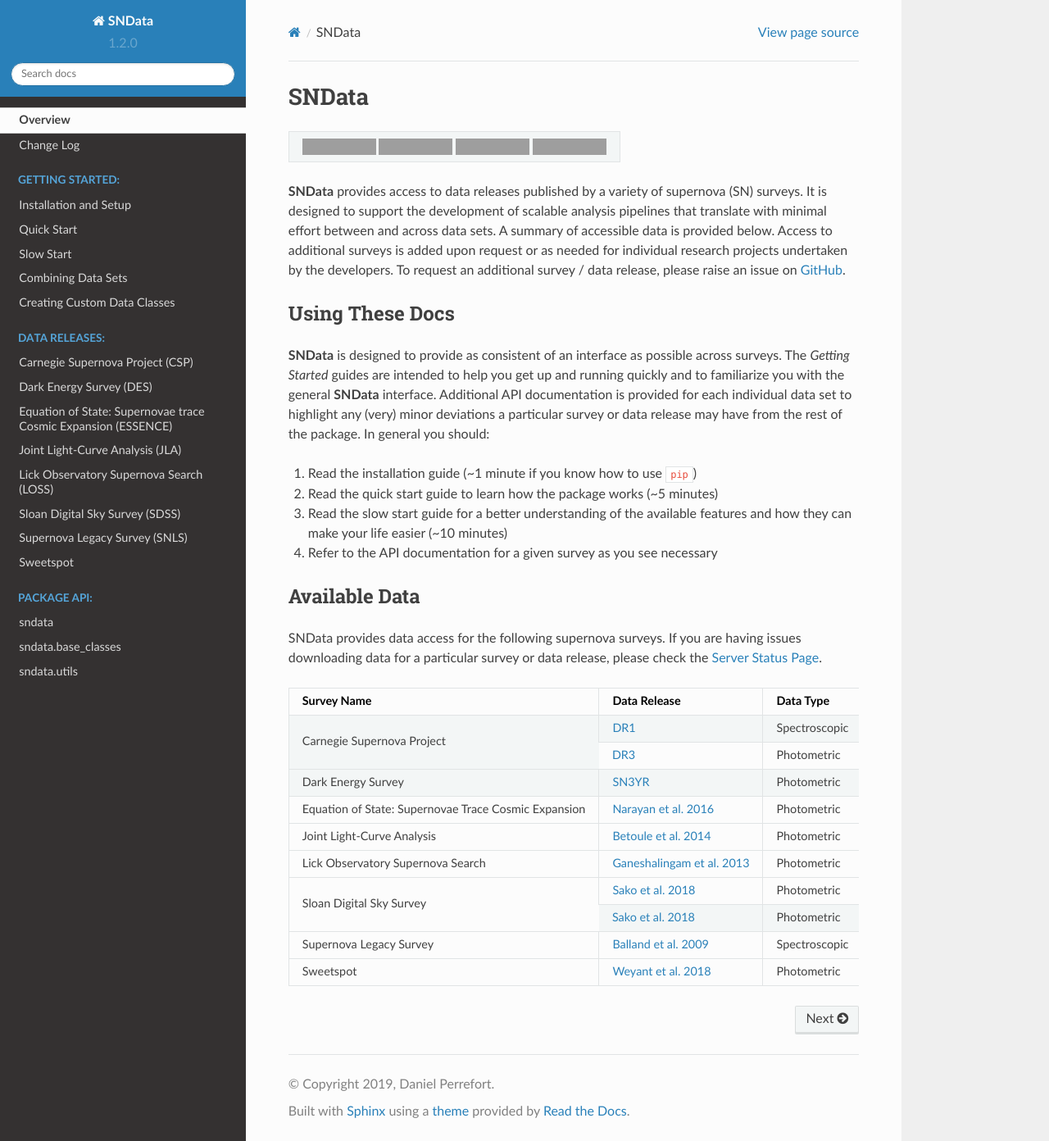
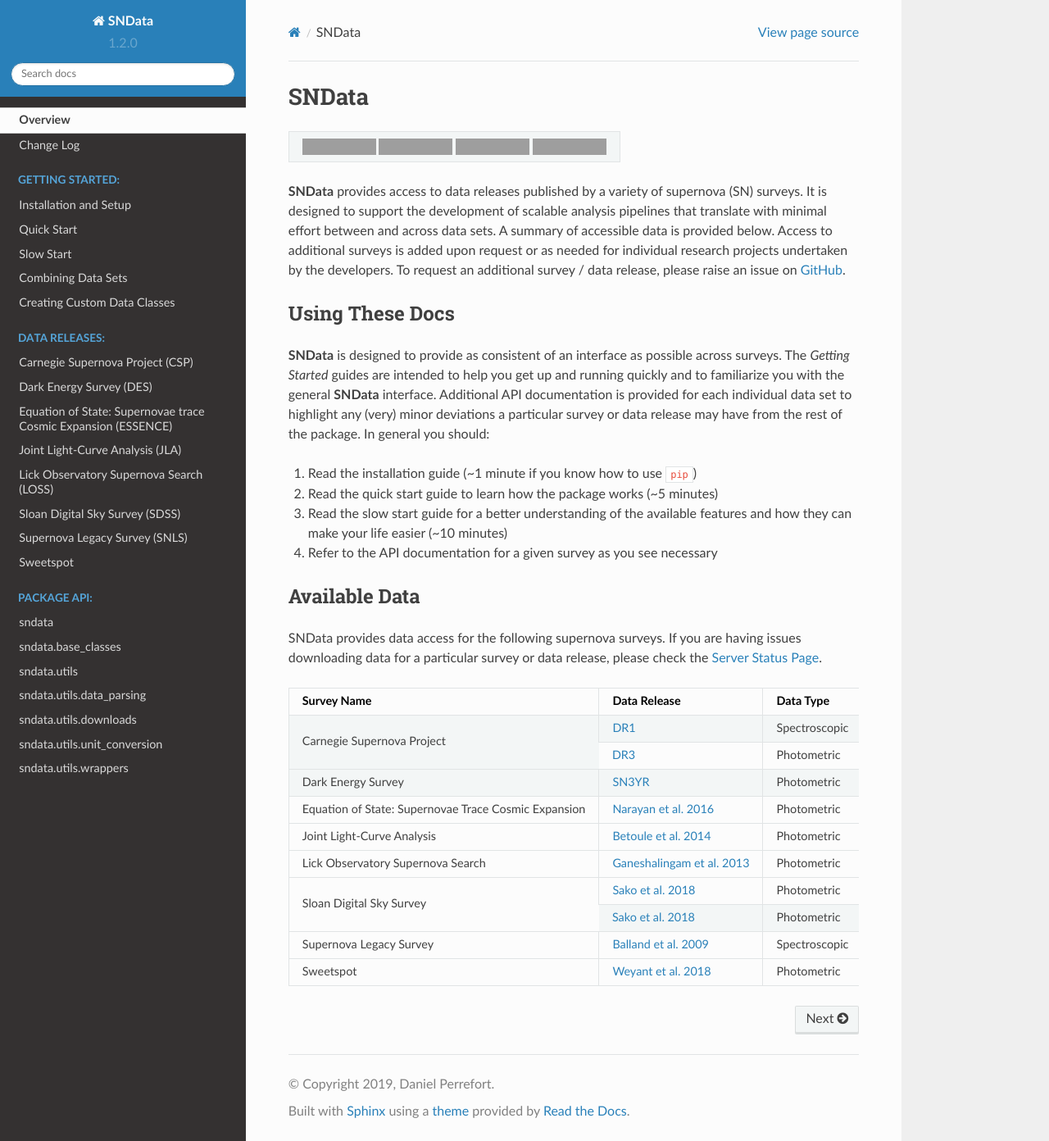
Before and after one commit to sncosmo/SNData, a Sphinx documentation site: the page built from docs/source/index.rst, in a window 1280 px wide and 1392 px high. Shown: the whole window at 82% size. Built offline with Sphinx 7.4.7 and the Read the Docs theme 2.0.0, drawn with Linux system fonts in a browser that asks for light colours; grey boxes are pictures that could not be loaded.

Commit message:
Extends utils section of docs

```diff
--- a/docs/source/index.rst
+++ b/docs/source/index.rst
@@ -137,3 +137,7 @@
    package_api/sndata
    package_api/base_classes
    package_api/utils
+   package_api/utils.data_parsing.rst
+   package_api/utils.downloads.rst
+   package_api/utils.unit_conversion.rst
+   package_api/utils.wrappers.rst
--- /dev/null
+++ b/docs/source/package_api/utils.data_parsing.rst
@@ -0,0 +1,5 @@
+sndata.utils.data_parsing
+=========================
+
+.. automodule:: sndata.utils.data_parsing
+   :members:
--- /dev/null
+++ b/docs/source/package_api/utils.downloads.rst
@@ -0,0 +1,5 @@
+sndata.utils.downloads
+======================
+
+.. automodule:: sndata.utils.downloads
+   :members:
--- /dev/null
+++ b/docs/source/package_api/utils.unit_conversion.rst
@@ -0,0 +1,5 @@
+sndata.utils.unit_conversion
+============================
+
+.. automodule:: sndata.utils.unit_conversion
+   :members:
--- /dev/null
+++ b/docs/source/package_api/utils.wrappers.rst
@@ -0,0 +1,5 @@
+sndata.utils.wrappers
+=====================
+
+.. automodule:: sndata.utils.wrappers
+   :members:
```
Also changed, not shown: docs/source/package_api/base_classes.rst (+13 -4 lines), 1 other file.
